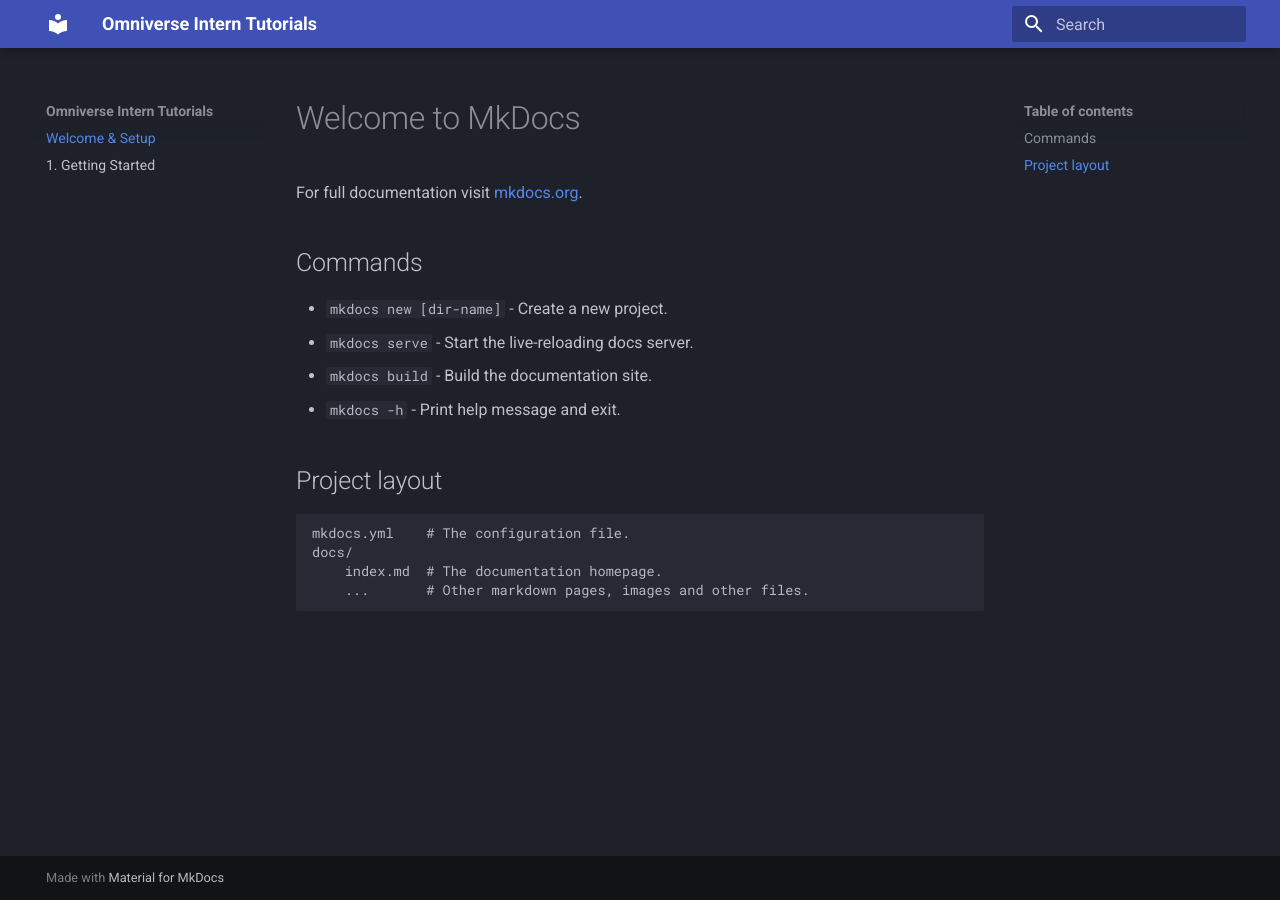
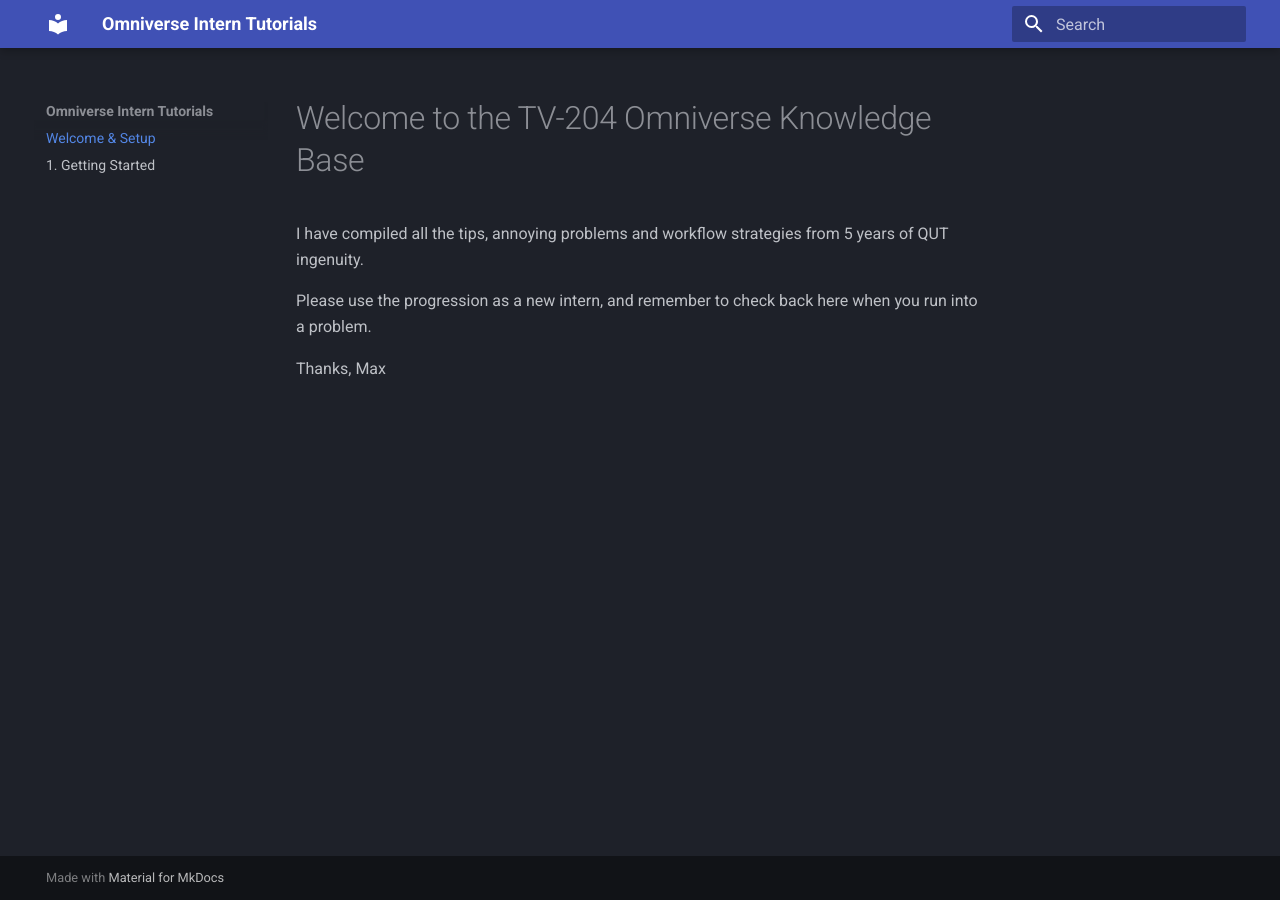
Before and after one commit to mxbdesign/omniverse_tutorials, an MkDocs documentation site: the page built from docs/index.md, in a window 1280 px wide. Built offline with MkDocs 1.6.1 and Material for MkDocs 9.7.7, drawn with Linux system fonts in a browser that asks for light colours.

Commit message:
Revise documentation for TV-204 Omniverse Knowledge Base
Updated the documentation to reflect the new focus on the TV-204 Omniverse Knowledge Base and included personalized tips and strategies.

```diff
--- a/docs/index.md
+++ b/docs/index.md
@@ -1,17 +1,9 @@
-# Welcome to MkDocs
+# Welcome to the TV-204 Omniverse Knowledge Base
 
-For full documentation visit [mkdocs.org](https://www.mkdocs.org).
+I have compiled all the tips, annoying problems and workflow strategies from 5 years of QUT ingenuity.
 
-## Commands
+Please use the progression as a new intern, and remember to check back here when you run into a problem.
 
-* `mkdocs new [dir-name]` - Create a new project.
-* `mkdocs serve` - Start the live-reloading docs server.
-* `mkdocs build` - Build the documentation site.
-* `mkdocs -h` - Print help message and exit.
 
-## Project layout
-
-    mkdocs.yml    # The configuration file.
-    docs/
-        index.md  # The documentation homepage.
-        ...       # Other markdown pages, images and other files.
+Thanks,
+Max
```
